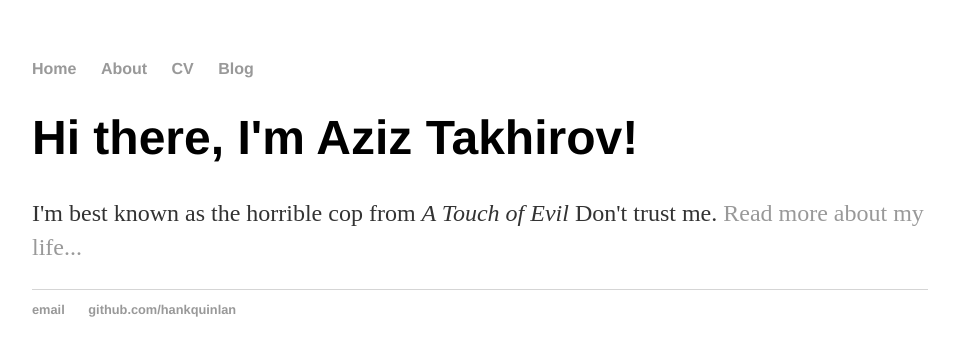
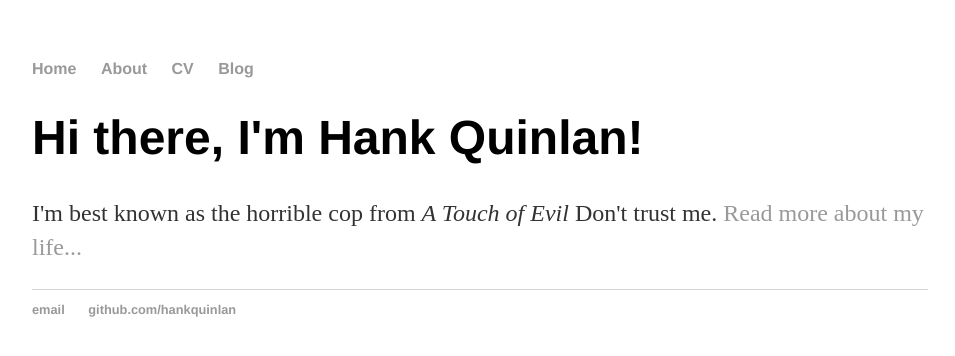
Before and after one commit to AzizTakhirov/AzizTakhirov.github.io, a plain HTML site: page index.html in a window 1280 px wide. Shown: the whole page, without its empty margins (160-1115 px from the left). Drawn offline with Linux system fonts and the light colour scheme.

Commit message:
Update index.html

```diff
--- a/index.html
+++ b/index.html
@@ -1,8 +1,8 @@
 <!DOCTYPE html>
 <html>
 	<head>
-		<title>Aziz Takhirov</title>
-				<!-- link to main stylesheet -->
+		<title>Hank Quinlan, Horrible Cop</title>
+		<!-- link to main stylesheet -->
 		<link rel="stylesheet" type="text/css" href="/css/main.css">
 	</head>
 	<body>
@@ -16,7 +16,7 @@
 		</nav>
 		<div class="container">
     		<div class="blurb">
-        		<h1>Hi there, I'm Aziz Takhirov!</h1>
+        		<h1>Hi there, I'm Hank Quinlan!</h1>
 				<p>I'm best known as the horrible cop from <em>A Touch of Evil</em> Don't trust me. <a href="/about">Read more about my life...</a></p>
     		</div><!-- /.blurb -->
 		</div><!-- /.container -->
```
